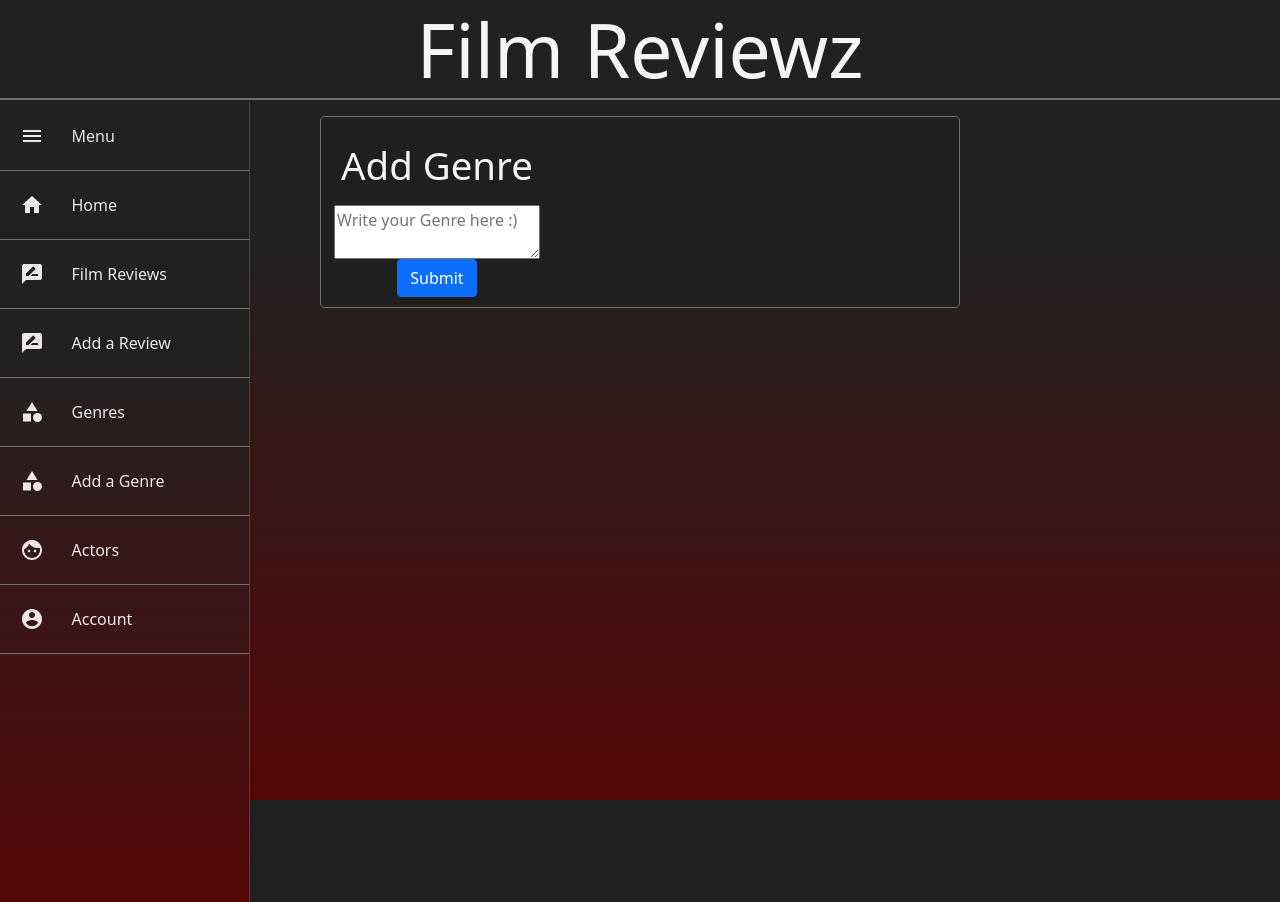
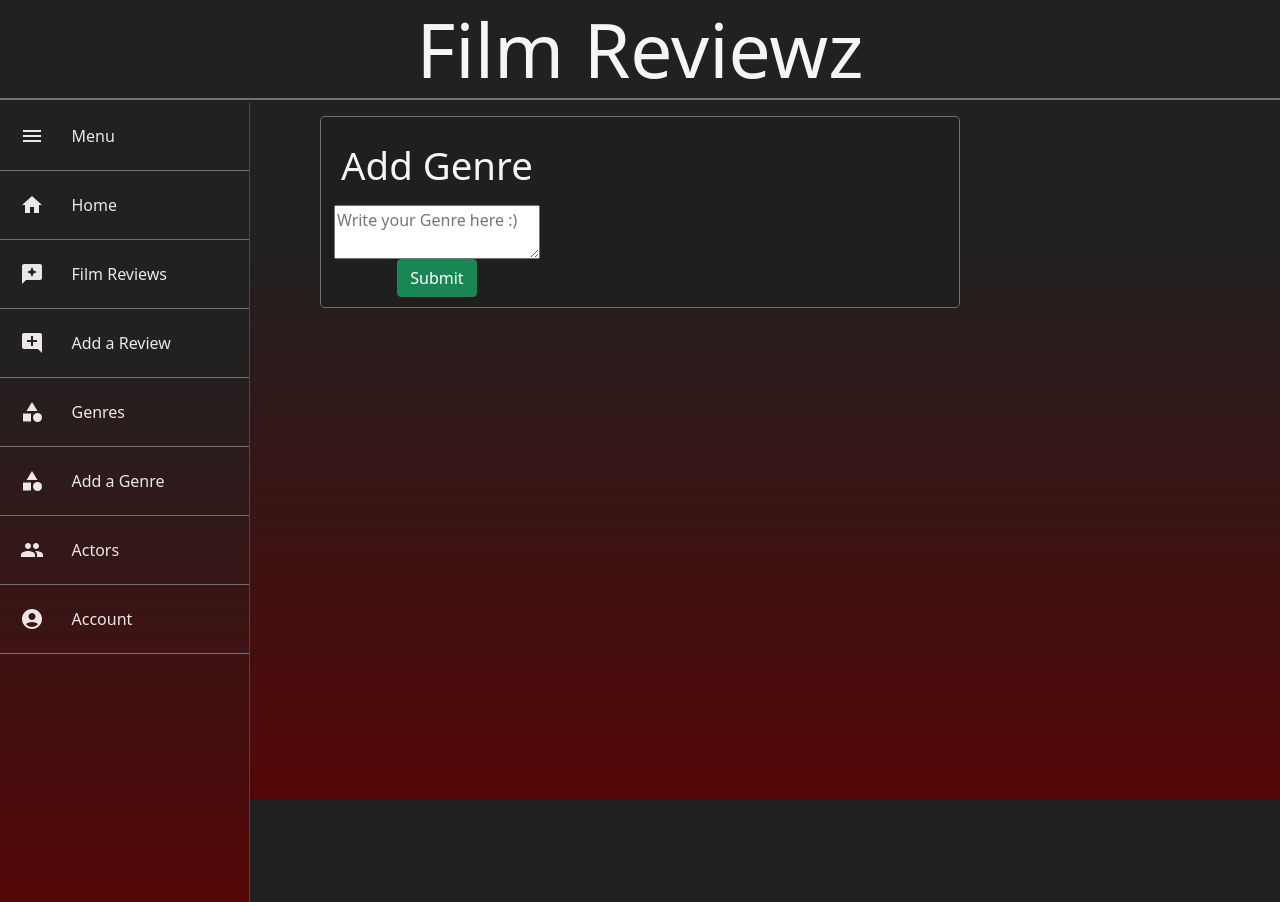
Before and after one commit to Maciejw52/Film_review_website, a React (Create React App) app: page /genres/new in a window 1280 px wide. Built offline with nearby package versions, Linux system fonts and the light colour scheme; no server answers.

Commit message:
updated to latest material icons package

```diff
--- a/src/components/AddGenre/AddGenre.js
+++ b/src/components/AddGenre/AddGenre.js
@@ -44,7 +44,7 @@ function AddGenre() {
                   placeholder='Write your Genre here :)'
                   required
                 ></textarea>
-                <Button type="submit" class="btn btn-success">Submit</Button>
+                <Button type="submit" className="btn btn-success">Submit</Button>
               </div>
             </form>
           </div>
--- a/src/components/Genres/Genres.js
+++ b/src/components/Genres/Genres.js
@@ -4,7 +4,7 @@ import { getGenresFromServer, deleteGenre } from "../../utils/api";
 import { Link } from 'react-router-dom';
 
 
-import Close from "@material-ui/icons/Close"
+import Close from "@mui/icons-material/Close"
 import "./Genres.css";
 
 function AllGenres() {
@@ -35,8 +35,7 @@ function AllGenres() {
         <div className='AllGenres'>
           {genreView.map((genre) => {
             return (
-              <>
-                <div>
+                <div key={genre._id}>
                   <div className='GenreItem'>
                     <div className='DeleteGenreButton' onClick={() => {handleDeleteButtonClicked(genre._id)}}><Close /></div>
 
@@ -45,8 +44,6 @@ function AllGenres() {
                     </Link>
                   </div>
                 </div>
-
-              </>
             )
           })}
         </div>
--- a/src/components/Navigation/NavigationObjects.js
+++ b/src/components/Navigation/NavigationObjects.js
@@ -1,10 +1,12 @@
-import React from 'react'
-import HomeIcon from "@material-ui/icons/Home";
-import CategoryIcon from "@material-ui/icons/Category";
-import ReviewsIcon from "@material-ui/icons/RateReview"
-import AccountCircleIcon from "@material-ui/icons/AccountCircle";
-import FaceSharp from '@material-ui/icons/FaceSharp';
-import Menu from "@material-ui/icons/Menu"
+import React from 'react';
+
+import HomeIcon from '@mui/icons-material/Home';
+import CategoryIcon from '@mui/icons-material/Category';
+import ReviewsIcon from '@mui/icons-material/Reviews';
+import AccountCircleIcon from '@mui/icons-material/AccountCircle';
+import GroupIcon from '@mui/icons-material/Group';
+import Menu from "@mui/icons-material/Menu"
+import AddCommentIcon from '@mui/icons-material/AddComment';
 
 
 export const NavigationObjects = [
@@ -24,7 +26,7 @@ export const NavigationObjects = [
     },
     {
         title: "Add a Review",
-        icon: <ReviewsIcon/>,
+        icon: <AddCommentIcon/>,
         link: "/reviews/new"
     },
     {
@@ -39,7 +41,7 @@ export const NavigationObjects = [
     },
     {
         title: "Actors",
-        icon: <FaceSharp />,
+        icon: <GroupIcon />,
         link: "/actors"
     },
     {
--- a/src/utils/api.js
+++ b/src/utils/api.js
@@ -1,12 +1,9 @@
 import axios from "axios";
-
-if (process.env.NODE_ENV !== "production"){
-  require("dotenv").config();
-}
 
 // URL for backend
 const myApi = axios.create({
-  baseURL: process.env.SERVER_URL || "http://localhost:7000/api/"
+  //baseURL: "http://localhost:7000/api/"
+  baseURL:"https://review-website-server.herokuapp.com/api/"
 });
 
 /*
```
Also changed, not shown: package.json (+4 -3 lines), 11 other files (tests, documents, lock files or other folders).
